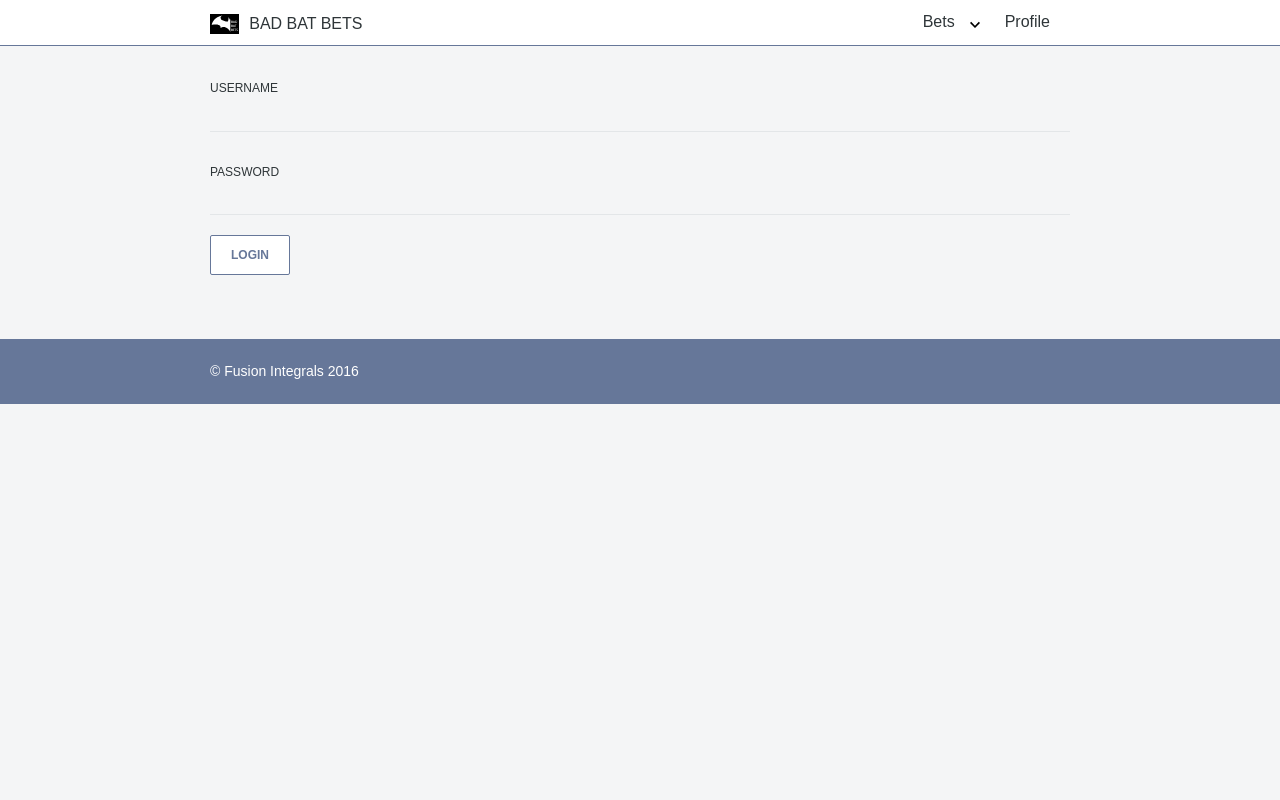
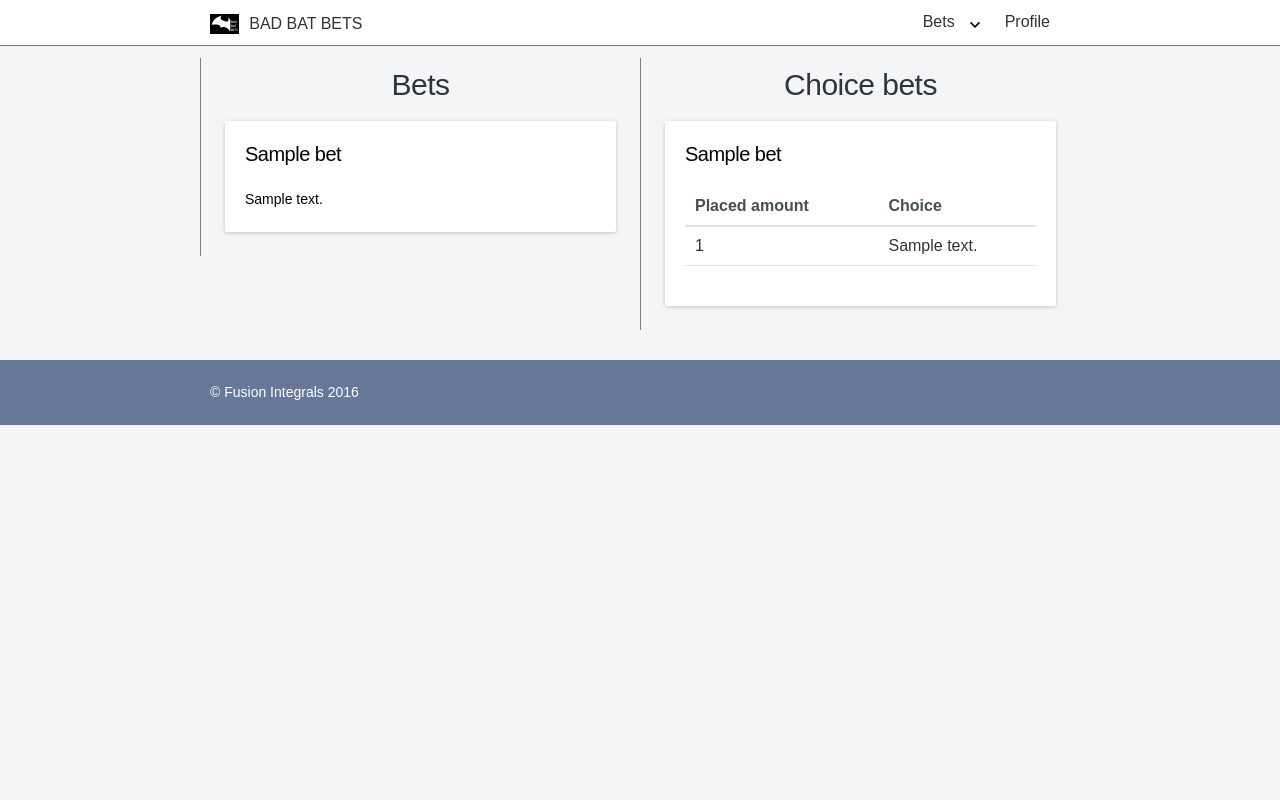
Before and after one commit to Thames1990/BadBatBets, a Django app: page /bets/ in a window 1280 px wide. Run offline with Django 3.2, Linux system fonts and the light colour scheme; tables that the repository leaves empty hold one stand-in row (values such as "Sample post").

Commit message:
Added create, update and delete bet interfaces (WIP)

```diff
--- a/bets/models.py
+++ b/bets/models.py
@@ -1,3 +1,4 @@
+from django.core.urlresolvers import reverse
 from django.db import models
 
 from bets.util import pkgen
@@ -5,7 +6,6 @@ from profiles.models import Profile, ForbiddenUser
 
 
 class Bet(models.Model):
-
     BET_TYPES = (
         ('choice', 'Choices'),
     )
@@ -30,6 +30,9 @@ class Bet(models.Model):
     type = models.CharField(max_length=64, choices=BET_TYPES)
     # People that are not allowed to see this bet
     forbidden = models.ManyToManyField(ForbiddenUser)
+
+    def get_absolute_url(self):
+        return reverse('bets:bet', kwargs={'prim_key': self.prim_key})
 
     def __str__(self):
         return self.name
--- /dev/null
+++ b/bets/templates/bets/form_base.html
@@ -0,0 +1,5 @@
+{% for field in form %}
+    <p>{{ field.errors }}</p>
+    <label>{{ field.label_tag }}</label>
+    <div>{{ field }}</div>
+{% endfor %}
--- a/bets/templates/bets/index.html
+++ b/bets/templates/bets/index.html
@@ -1,14 +1,18 @@
 {% extends 'the_platform/base.html' %}
+
+{% block title %}
+    Bad Bat Bets
+{% endblock %}
 
 {% block content %}
     <section>
         <grid>
             <div col="1/2" class="bets">
                 <h2>Bets</h2>
-                {% for bet in all_bets %}
+                {% for bet in bets %}
                     <a class="card_link" href="{% url 'bets:bet' bet.prim_key %}">
                         <card>
-                            <h5>{{ bet.name }}</h5>
+                            <h4>{{ bet.name }}</h4>
                             <p>{{ bet.description }}</p>
                             {% if not bet.resolved %}
                                 <p style="display: inline">Available choices</p>
@@ -28,12 +32,24 @@
             </div>
             <div col="1/2" class="bets">
                 <h2>Choice bets</h2>
-                {% for choice_bet in all_choice_bets %}
+                {% for choice_bet in choice_bets %}
                     <a class="card_link" href="{% url 'bets:bet' choice_bet.placed_on.prim_key %}">
                         <card>
-                            <h5>{{ choice_bet.placed_on.name }}</h5>
-                            <p>Placed amount: {{ choice_bet.placed }}</p>
-                            <p>Choice: {{ choice_bet.chosen.description }}</p>
+                            <h4>{{ choice_bet.placed_on.name }}</h4>
+                            <table>
+                                <thead>
+                                <tr>
+                                    <th>Placed amount</th>
+                                    <th>Choice</th>
+                                </tr>
+                                </thead>
+                                <tbody>
+                                <tr>
+                                    <td>{{ choice_bet.placed }}</td>
+                                    <td>{{ choice_bet.chosen.description }}</td>
+                                </tr>
+                                </tbody>
+                            </table>
                         </card>
                     </a>
                 {% empty %}
--- a/bets/urls.py
+++ b/bets/urls.py
@@ -7,14 +7,14 @@ urlpatterns = [
     # /bets/
     url(
         r'^$',
-        views.index_view,
+        views.IndexView.as_view(),
         name='index'
     ),
 
     # /bets/<prim_key>
     url(
-        r'^(?P<prim_key>[0-9]+)/$',
-        views.bet_view,
+        r'^(?P<pk>[0-9]+)/$',
+        views.BetView.as_view(),
         name='bet'
     ),
 
@@ -23,5 +23,24 @@ urlpatterns = [
         r'^(?P<prim_key>[0-9]+)/voted$',
         views.choice_bet_view,
         name='choice_bet'
-    )
+    ),
+
+    # /bets/create/
+    url(
+        r'^create/$',
+        views.BetCreate.as_view(),
+        name='create_bet'
+    ),
+
+    url(
+        r'(?P<pk>[0-9]+)/update$',
+        views.BetUpdate.as_view(),
+        name='update_bet'
+    ),
+
+    url(
+        r'(?P<pk>[0-9]+)/delete$',
+        views.BetDelete.as_view(),
+        name='delete_bet'
+    ),
 ]
--- a/bets/views.py
+++ b/bets/views.py
@@ -1,6 +1,8 @@
 from django.http import Http404, HttpResponseRedirect
 from django.shortcuts import get_object_or_404, render
-from django.core.urlresolvers import reverse
+from django.core.urlresolvers import reverse, reverse_lazy
+from django.views import generic
+from django.views.generic import CreateView, UpdateView, DeleteView
 
 from .models import Bet, ChoiceBet, Choice
 
@@ -47,3 +49,55 @@ def choice_bet_view(request, prim_key):
         return HttpResponseRedirect(reverse('bets:index'))
     else:
         return render(request, 'profiles/login.html')
+
+
+class IndexView(generic.ListView):
+    template_name = 'bets/index.html'
+
+    def get_queryset(self):
+        return Bet.objects.all()
+
+    def get_context_data(self, **kwargs):
+        context = super(IndexView, self).get_context_data(**kwargs)
+        context.update({
+            'bets': Bet.objects.all(),
+            'choice_bets': ChoiceBet.objects.all()
+        })
+        return context
+
+
+class BetView(generic.DetailView):
+    model = Bet
+    template_name = 'bets/bets.html'
+
+
+class BetCreate(CreateView):
+    model = Bet
+    fields = [
+        'owner',
+        'name',
+        'description',
+        'pub_date',
+        'end_date',
+        'type',
+        'forbidden'
+    ]
+
+
+class BetUpdate(UpdateView):
+    model = Bet
+    success_url = reverse_lazy('bets:index')
+    fields = [
+        'owner',
+        'name',
+        'description',
+        'pub_date',
+        'end_date',
+        'type',
+        'forbidden'
+    ]
+
+
+class BetDelete(DeleteView):
+    model = Bet
+    success_url = reverse_lazy('bets:index')
--- a/profiles/templates/profiles/landing.html
+++ b/profiles/templates/profiles/landing.html
@@ -1,4 +1,8 @@
 {% extends 'the_platform/base.html' %}
+
+{% block title %}
+    Landing
+{% endblock %}
 
 {% block content %}
     <section>
--- a/profiles/templates/profiles/login.html
+++ b/profiles/templates/profiles/login.html
@@ -1,4 +1,8 @@
 {% extends 'the_platform/base.html' %}
+
+{% block title %}
+    Login
+{% endblock %}
 
 {% block content %}
     <section>
--- a/profiles/templates/profiles/profile.html
+++ b/profiles/templates/profiles/profile.html
@@ -1,4 +1,8 @@
 {% extends 'the_platform/base.html' %}
+
+{% block title %}
+    Profile
+{% endblock %}
 
 {% block content %}
     <section>
--- a/the_platform/static/the_platform/style.css
+++ b/the_platform/static/the_platform/style.css
@@ -1,12 +1,12 @@
 @import url('bare.min.css');
 
-body {
+html, body {
     background: #f4f5f6;
 }
 
 h2 {
     display: flex;
-    justify-content: center; /* align horizontal */
+    justify-content: center;
 }
 
 h5 {
@@ -17,6 +17,10 @@ section {
     margin-top: 2em !important;
 }
 
+table {
+    border-collapse: collapse;
+}
+
 .bets {
     border-left: 1px solid gray;
 }
@@ -25,4 +29,5 @@ section {
     display: block;
     text-decoration: none !important;
     margin: 1em;
+    color: black;
 }
--- a/the_platform/templates/the_platform/base.html
+++ b/the_platform/templates/the_platform/base.html
@@ -1,11 +1,11 @@
 {% load staticfiles %}
 <html>
 <head>
-    <title>Bad Bat Bets</title>
     <meta charset=utf-8>
     <meta name="description" content="A classless CSS framework">
     <meta name="viewport" content="width=device-width, initial-scale=1, user-scalable=no"/>
 
+    <title>{% block title %}Bad Bat Bets{% endblock %}</title>
 
     <link rel="stylesheet" href="{% static 'the_platform/style.css' %}">
     <link rel="icon" href="{% static 'the_platform/favicon.ico' %}">
@@ -22,6 +22,7 @@
                 <li>
                     <a>Bets</a>
                     <menu>
+                        <menuitem><a href="{% url 'bets:create_bet' %}">Create Bet</a> </menuitem>
                         <menuitem><a href="/">Bets</a></menuitem>
                         <menuitem><a href="/">Choice Bets</a></menuitem>
                     </menu>
@@ -31,8 +32,10 @@
         </label>
     </nav>
 
-    {% block content %}
-    {% endblock %}
+    <main>
+        {% block content %}
+        {% endblock %}
+    </main>
 
     {# TODO Fix at bottom #}
     <footer>
```
Also changed, not shown: bets/templates/bets/bet_confirm_delete.html (added, +15 -0 lines), bets/templates/bets/bet_form.html (added, +15 -0 lines), bets/templates/bets/bets.html (+10 -1 lines).
